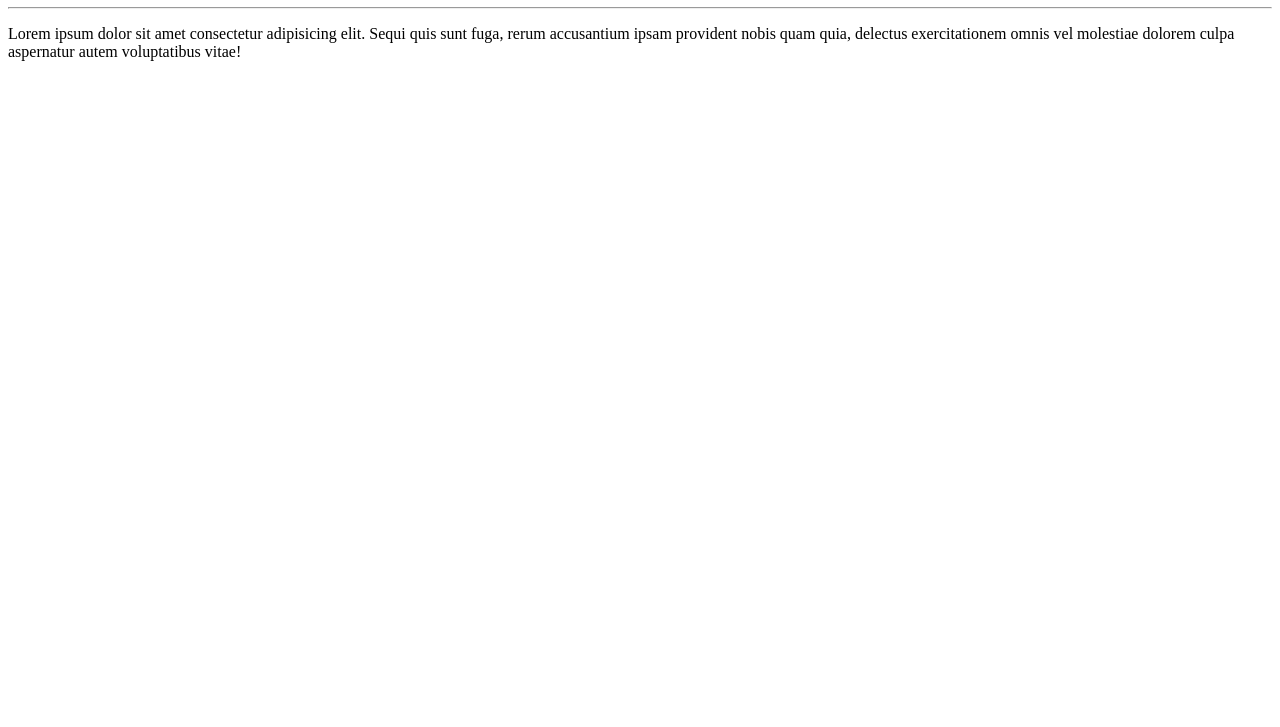
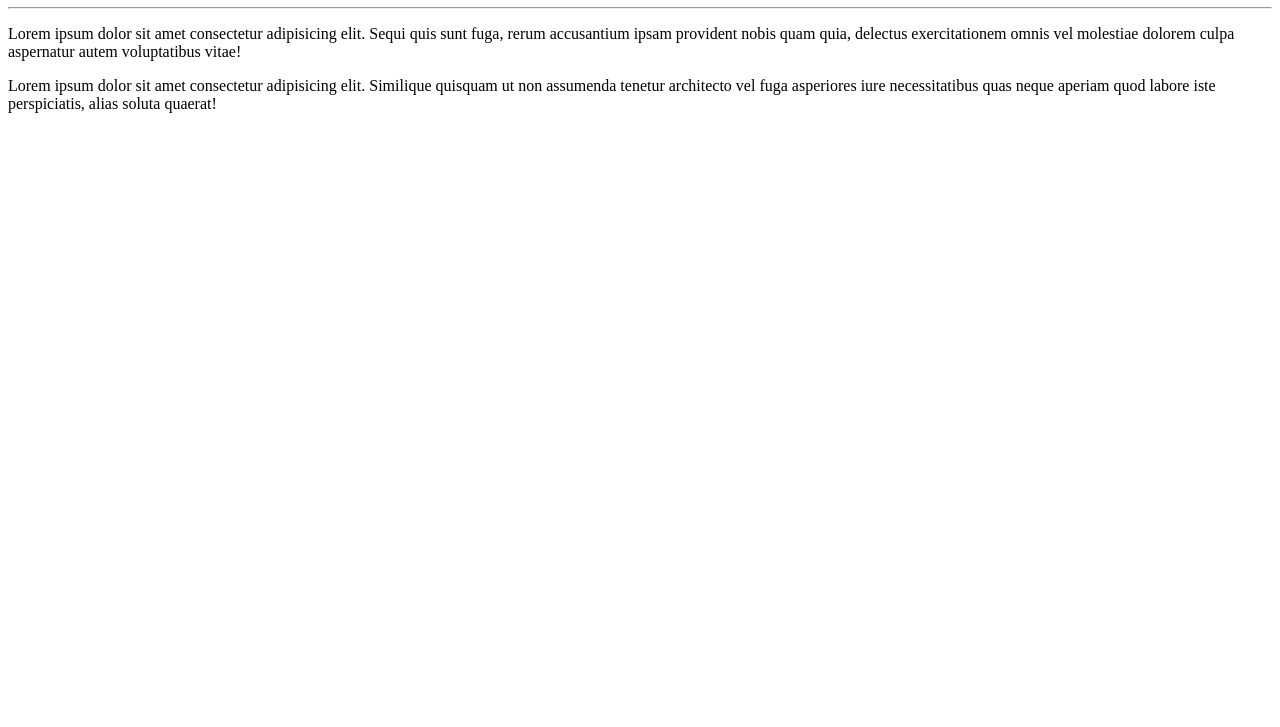
Before and after one commit to BrunnoML/Ola-Mundo, a plain HTML site: page site-exemplo/index.html in a window 1280 px wide. Shown: the part 73-800 px from the top of the page. Drawn offline with Linux system fonts and the light colour scheme.

Commit message:
add new p

```diff
--- a/site-exemplo/index.html
+++ b/site-exemplo/index.html
@@ -9,5 +9,7 @@
     <h1>Olá, Mundo!</h1>
     <hr>
     <p>Lorem ipsum dolor sit amet consectetur adipisicing elit. Sequi quis sunt fuga, rerum accusantium ipsam provident nobis quam quia, delectus exercitationem omnis vel molestiae dolorem culpa aspernatur autem voluptatibus vitae!</p>
+
+    <p>Lorem ipsum dolor sit amet consectetur adipisicing elit. Similique quisquam ut non assumenda tenetur architecto vel fuga asperiores iure necessitatibus quas neque aperiam quod labore iste perspiciatis, alias soluta quaerat!</p>
 </body>
 </html>
```
